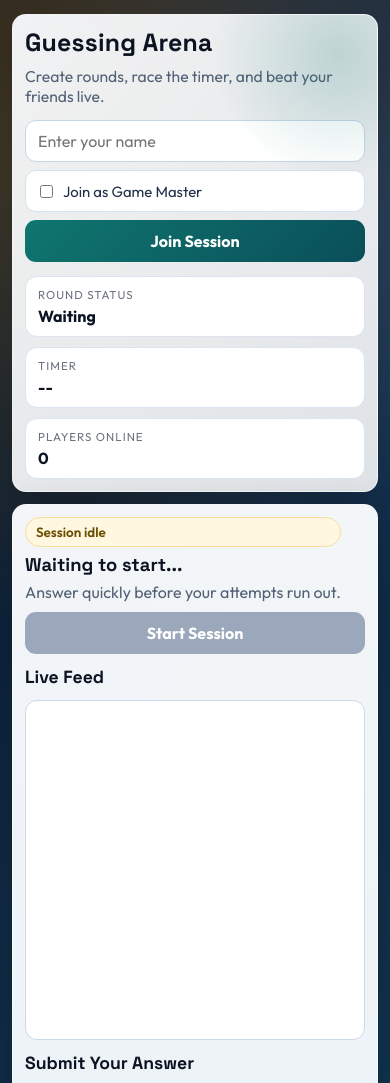
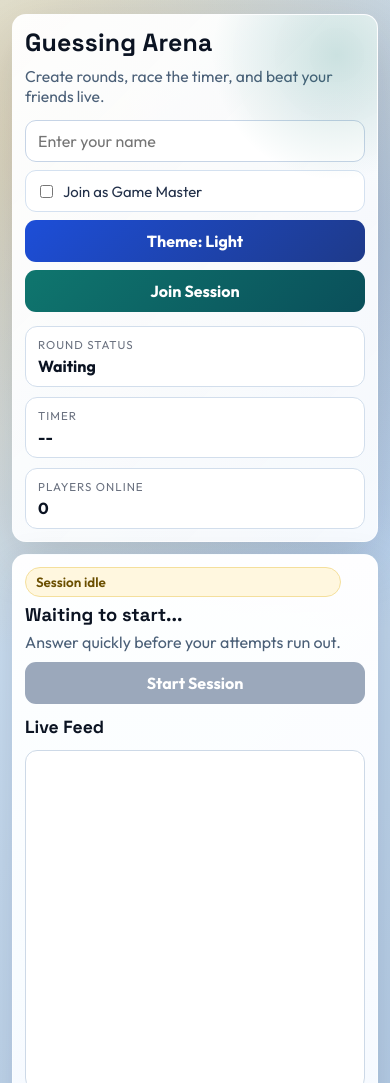
Before and after one commit to JohnUghiovhe/Guessing-game, a website: page public/index.html in a window 390 px wide. Shown: the top 1083 px of the page. Drawn offline with nearby package versions, Linux system fonts and the light colour scheme; no server answers.

Commit message:
Implement theme toggle functionality and update styles for improved UI; enhance accessibility and responsiveness

```diff
--- a/public/index.html
+++ b/public/index.html
@@ -12,9 +12,9 @@
     />
     <style>
       :root {
-        --bg-a: #051126;
-        --bg-b: #102a43;
-        --bg-c: #123850;
+        --bg-a: #dceefc;
+        --bg-b: #c4d9ee;
+        --bg-c: #afc8e2;
         --panel: #f8fafc;
         --panel-strong: #ffffff;
         --text: #0b1322;
@@ -25,6 +25,54 @@
         --danger: #dc2626;
         --line: #dbe4ef;
         --ok: #16a34a;
+        --focus-ring: rgba(14, 165, 164, 0.38);
+        --hero-gradient-a: rgba(248, 250, 252, 0.96);
+        --hero-gradient-b: rgba(255, 255, 255, 0.86);
+        --panel-gradient-a: rgba(248, 250, 252, 0.98);
+        --panel-gradient-b: rgba(240, 246, 251, 0.98);
+        --surface: #ffffff;
+        --surface-soft: #f8fbff;
+        --surface-soft-alt: #f1fbf5;
+        --shadow: rgba(3, 8, 20, 0.16);
+        --checkbox-text: #223049;
+      }
+
+      :root[data-theme='dark'] {
+        --bg-a: #051126;
+        --bg-b: #102a43;
+        --bg-c: #123850;
+        --panel: #dce7f2;
+        --panel-strong: #f8fbff;
+        --text: #0b1322;
+        --muted: #4e6077;
+        --line: #cfdeee;
+        --hero-gradient-a: rgba(248, 250, 252, 0.96);
+        --hero-gradient-b: rgba(255, 255, 255, 0.86);
+        --panel-gradient-a: rgba(248, 250, 252, 0.98);
+        --panel-gradient-b: rgba(240, 246, 251, 0.98);
+        --surface: #ffffff;
+        --surface-soft: #f8fbff;
+        --surface-soft-alt: #f1fbf5;
+        --shadow: rgba(3, 8, 20, 0.28);
+      }
+
+      :root[data-theme='light'] {
+        --bg-a: #dceefc;
+        --bg-b: #c4d9ee;
+        --bg-c: #afc8e2;
+        --panel: #f8fbff;
+        --panel-strong: #ffffff;
+        --text: #0b1322;
+        --muted: #4b6078;
+        --line: #d2deec;
+        --hero-gradient-a: rgba(255, 255, 255, 0.95);
+        --hero-gradient-b: rgba(250, 252, 255, 0.92);
+        --panel-gradient-a: rgba(255, 255, 255, 0.98);
+        --panel-gradient-b: rgba(245, 250, 255, 0.98);
+        --surface: #ffffff;
+        --surface-soft: #f7faff;
+        --surface-soft-alt: #eef9f2;
+        --shadow: rgba(4, 16, 34, 0.14);
       }
 
       * {
@@ -40,6 +88,7 @@
           radial-gradient(circle at 16% 10%, rgba(245, 158, 11, 0.28), transparent 42%),
           radial-gradient(circle at 88% 18%, rgba(59, 130, 246, 0.24), transparent 34%),
           linear-gradient(130deg, var(--bg-a), var(--bg-b) 48%, var(--bg-c));
+        transition: background 0.25s ease;
       }
 
       .shell {
@@ -53,11 +102,11 @@
       .hero {
         position: relative;
         overflow: hidden;
-        background: linear-gradient(135deg, rgba(248, 250, 252, 0.96), rgba(255, 255, 255, 0.86));
+        background: linear-gradient(135deg, var(--hero-gradient-a), var(--hero-gradient-b));
         border: 1px solid rgba(255, 255, 255, 0.55);
         border-radius: 22px;
         padding: 20px;
-        box-shadow: 0 20px 55px rgba(3, 8, 20, 0.35);
+        box-shadow: 0 20px 55px var(--shadow);
         animation: fade-up 0.6s ease both;
       }
 
@@ -133,10 +182,10 @@
       }
 
       .panel {
-        background: linear-gradient(180deg, rgba(248, 250, 252, 0.98), rgba(240, 246, 251, 0.98));
+        background: linear-gradient(180deg, var(--panel-gradient-a), var(--panel-gradient-b));
         border-radius: 18px;
         border: 1px solid rgba(255, 255, 255, 0.38);
-        box-shadow: 0 14px 40px rgba(3, 8, 20, 0.28);
+        box-shadow: 0 14px 40px var(--shadow);
         padding: 16px;
         animation: fade-up 0.7s ease both;
       }
@@ -225,10 +274,10 @@
         gap: 7px;
         border: 1px solid #d4e1f0;
         border-radius: 11px;
-        background: #fff;
+        background: var(--surface);
         min-height: 42px;
         padding: 0 10px;
-        color: #223049;
+        color: var(--checkbox-text);
         font-size: 0.93rem;
         white-space: nowrap;
       }
@@ -265,7 +314,7 @@
         overflow-y: auto;
         border-radius: 12px;
         border: 1px solid #cdd9e7;
-        background: #ffffff;
+        background: var(--surface);
         padding: 10px;
         display: grid;
         gap: 8px;
@@ -275,14 +324,14 @@
         border-radius: 10px;
         border: 1px solid #dce5f2;
         padding: 8px 10px;
-        background: #f8fbff;
+        background: var(--surface-soft);
         font-size: 0.93rem;
         line-height: 1.4;
       }
 
       .message.local {
         border-color: #cde8d8;
-        background: #f1fbf5;
+        background: var(--surface-soft-alt);
       }
 
       .message .time {
@@ -308,7 +357,38 @@
         border: 1px solid #d8e4f1;
         border-radius: 12px;
         padding: 10px;
-        background: #fff;
+        background: var(--surface);
+      }
+
+      .theme-btn {
+        background: linear-gradient(135deg, #1d4ed8, #1e3a8a);
+        min-width: 132px;
+      }
+
+      :where(button, input[type='text'], input[type='checkbox']):focus-visible {
+        outline: 3px solid var(--focus-ring);
+        outline-offset: 2px;
+      }
+
+      button:focus:not(:focus-visible),
+      input:focus:not(:focus-visible) {
+        outline: none;
+      }
+
+      @media (prefers-reduced-motion: reduce) {
+        *,
+        *::before,
+        *::after {
+          animation-duration: 0.01ms !important;
+          animation-iteration-count: 1 !important;
+          transition-duration: 0.01ms !important;
+          scroll-behavior: auto !important;
+        }
+
+        button:hover:not(:disabled) {
+          transform: none;
+          filter: none;
+        }
       }
 
       .player-name {
@@ -407,6 +487,9 @@
               <input id="master-checkbox" type="checkbox" />
               Join as Game Master
             </label>
+            <button id="theme-toggle" class="theme-btn" type="button" aria-label="Toggle theme">
+              Theme: Light
+            </button>
             <button type="submit">Join Session</button>
           </form>
         </div>
@@ -493,11 +576,25 @@
       const masterTools = document.getElementById('master-tools');
       const stateChip = document.getElementById('state-chip');
       const roundStatus = document.getElementById('round-status');
+      const themeToggle = document.getElementById('theme-toggle');
+      const THEME_KEY = 'guessing-game-theme';
 
       let joined = false;
       let isMaster = false;
       let currentQuestion = null;
       let lastResultSignature = '';
+
+      initializeTheme();
+
+      themeToggle.addEventListener('click', () => {
+        const nextTheme = document.documentElement.getAttribute('data-theme') === 'dark' ? 'light' : 'dark';
+        applyTheme(nextTheme);
+        try {
+          localStorage.setItem(THEME_KEY, nextTheme);
+        } catch (error) {
+          // Ignore storage failures and keep in-memory theme.
+        }
+      });
 
       socket.on('connect', () => {
         myId = socket.id;
@@ -682,6 +779,31 @@
           .replace(/"/g, '&quot;')
           .replace(/'/g, '&#39;');
       }
+
+      function initializeTheme() {
+        let preferredTheme = 'light';
+
+        try {
+          const savedTheme = localStorage.getItem(THEME_KEY);
+          if (savedTheme === 'light' || savedTheme === 'dark') {
+            preferredTheme = savedTheme;
+          } else if (window.matchMedia('(prefers-color-scheme: dark)').matches) {
+            preferredTheme = 'dark';
+          }
+        } catch (error) {
+          if (window.matchMedia('(prefers-color-scheme: dark)').matches) {
+            preferredTheme = 'dark';
+          }
+        }
+
+        applyTheme(preferredTheme);
+      }
+
+      function applyTheme(theme) {
+        document.documentElement.setAttribute('data-theme', theme);
+        themeToggle.textContent = 'Theme: ' + (theme === 'dark' ? 'Dark' : 'Light');
+        themeToggle.setAttribute('aria-pressed', theme === 'dark' ? 'true' : 'false');
+      }
     </script>
   </body>
 </html>
```
